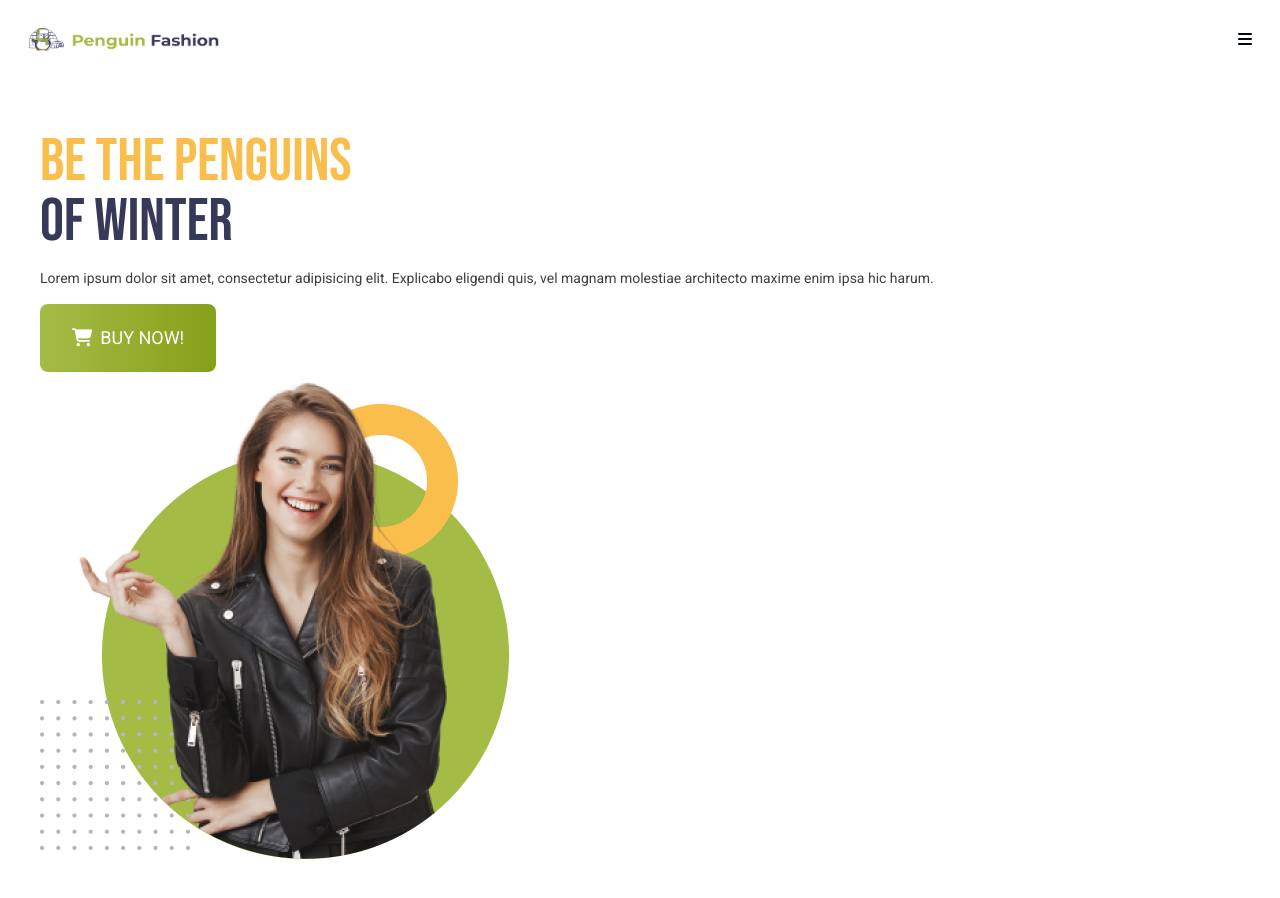
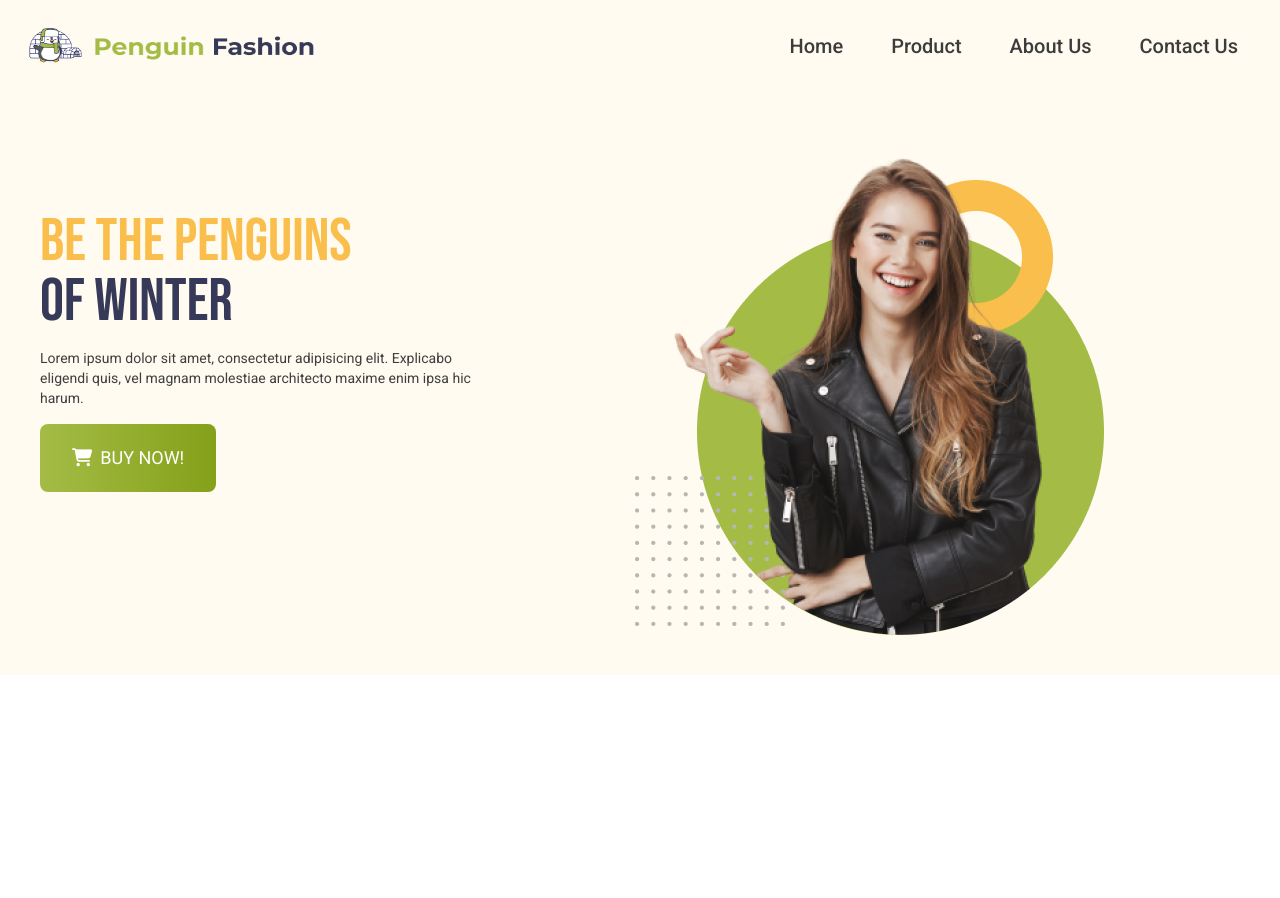
Before and after one commit to MohammadRayhan190720/penguin-fashion-tailwind, a website: page dist/index.html in a window 1280 px wide. After the commit the page ends 800 px from the top, so only its background shows below. Drawn offline with Linux system fonts and the light colour scheme.

Commit message:
successfully completed banner section all isssue

```diff
--- a/dist/index.html
+++ b/dist/index.html
@@ -19,26 +19,26 @@
 </head>
 <body class="font-roboto">
   <main class="max-w-screen-xl mx-auto ">
-    <div class="flex justify-between items-center m-7 ">
+    <header class="bg-[#FFFBF0]">
+     <div class="flex justify-between items-center p-7">
       <div>
-        <img class="w-48 h-6" src="../icons/logo.png" alt="logo" srcset="">
-
+        <img class="w-48 h-6 md:w-72 md:h-9" src="../icons/logo.png" alt="logo" srcset="">
       </div>
-      <div class="">
-        <!-- <ul class="hidden">
-          <li class="rounded-lg   font-bold "><a href="">Home</a></li>
-          <li class="rounded-lg   font-bold "><a href="">Product</a></li>
-          <li class="rounded-lg   font-bold "><a href="">About Us</a></li>
-          <li class="rounded-lg   font-bold "><a href="">Contact Us</a></li>
-        </ul> -->
-        <div class="">
-        <i class="fa-solid fa-bars text-slate-950"></i>
+      <div class="flex">
+        <ul class="hidden md:visible md:flex   md:gap-8 lg:gap-12 text-xl font-medium ">
+          <li class="text-[#3C3C3C]"><a href="">Home</a></li>
+          <li class=" text-[#3C3C3C]"><a href="">Product</a></li>
+          <li class=" text-[#3C3C3C] "><a href="">About Us</a></li>
+          <li class="  text-[#3C3C3C]"><a href="">Contact Us</a></li>
+        </ul>
+        <div class="visible md:invisible">
+        <i class="fa-solid fa-bars text-black"></i>
       </div>
 
       </div>
     </div>
     <!-- banner section start hare -->
-     <div class="m-10 ">
+     <div class="p-10 md:flex md:justify-between md:gap-36">
       <div class="mt-20">
         <h1 class="text-6xl font-bebas-nanu font-normal text-[#363958]"> <span class="text-[#FABE4C]">Be the Penguins <br>
         </span>of Winter</h1>
@@ -49,11 +49,13 @@
 
 
       </div>
-      <div class="w-full">
-        <img src="../images/model.png" alt="" srcset="">
+      <div class="w-full mt-4">
+        <img  src="../images/model.png" alt="" srcset="">
 
       </div>
      </div>
+
+    </header>
 
   </main>
 
```
Also changed, not shown: dist/output.css.
